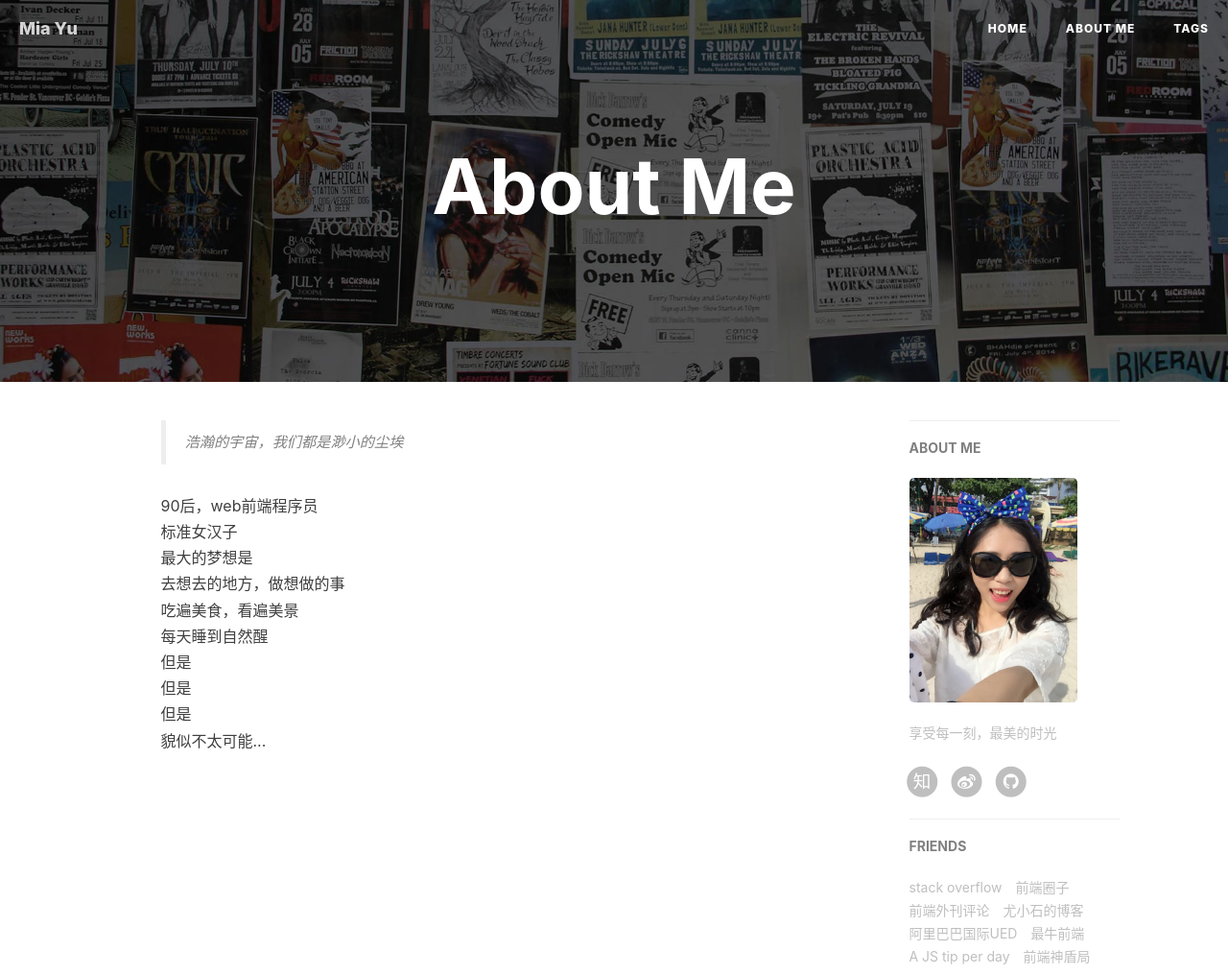
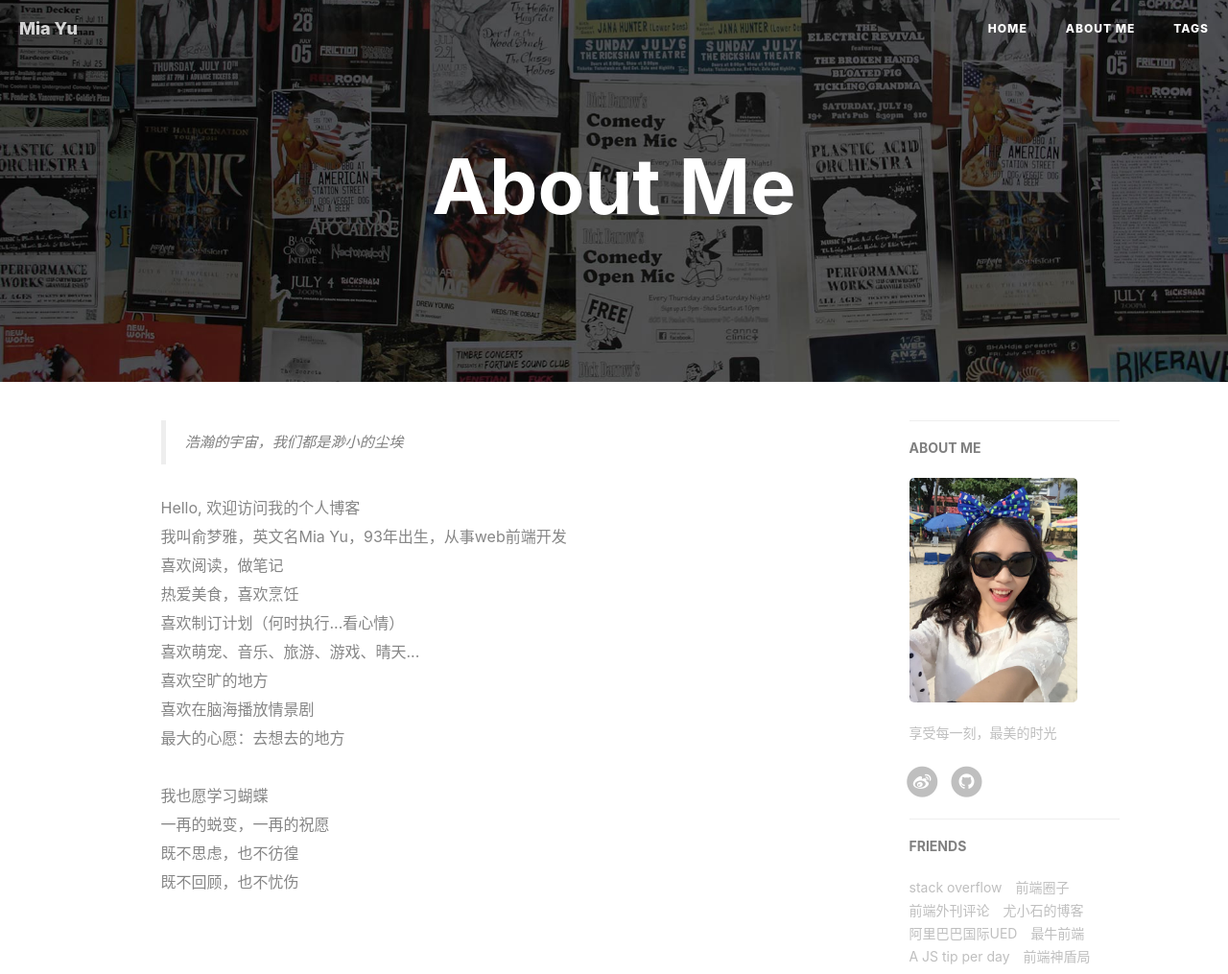
Before and after one commit to yomonah/yomonah.github.io, a Jekyll site: the page built from about.html, in a window 1280 px wide, cut to the strip 0-1015 px from the top of the page. Shown: the whole strip at 96% size. Built offline with Jekyll 4.4.1, drawn with Linux system fonts in a browser that asks for light colours; nearby versions of some CDN libraries; comment, search, counter and statistics services are not loaded.

Commit message:
update article

```diff
--- a/_config.yml
+++ b/_config.yml
@@ -13,7 +13,7 @@ baseurl: ""                             # for example, '/blog' if your blog host
 # SNS settings
 RSS: false
 weibo_username:     3153005112
-zhihu_username:     暂无
+#zhihu_username:     暂无
 github_username:    yomonah
 # twitter_username:
 # facebook_username:
--- a/about.html
+++ b/about.html
@@ -10,16 +10,20 @@ header-img: "img/home-bg.jpg"
     <!--copied from markdown -->
     <blockquote><p>浩瀚的宇宙，我们都是渺小的尘埃</p></blockquote>
 
-    <p>90后，web前端程序员<br>
-    标准女汉子 <br>
-    最大的梦想是<br>
-    去想去的地方，做想做的事<br>
-    吃遍美食，看遍美景<br>
-    每天睡到自然醒<br>
-    但是<br>
-    但是<br>
-    但是<br>
-    貌似不太可能...<br>
+    <p style="color:#868686; line-height:30px">Hello, 欢迎访问我的个人博客<br>
+    我叫俞梦雅，英文名Mia Yu，93年出生，从事web前端开发 <br>
+    喜欢阅读，做笔记<br>
+    热爱美食，喜欢烹饪<br>
+    喜欢制订计划（何时执行...看心情）<br>
+    喜欢萌宠、音乐、旅游、游戏、晴天...<br>
+    喜欢空旷的地方<br>
+    喜欢在脑海播放情景剧<br>
+    最大的心愿：去想去的地方<br>
+    <br>
+    我也愿学习蝴蝶<br>
+    一再的蜕变，一再的祝愿<br>
+    既不思虑，也不彷徨<br>
+    既不回顾，也不忧伤<br>
     </p>
 
 </div>
--- a/css/hux-blog.css
+++ b/css/hux-blog.css
@@ -654,7 +654,7 @@ pre code {
 }
 .post-content-preview {
   font-size: 13px;
-  font-style: italic;
+  /*font-style: italic;*/
   color: #a3a3a3;
 }
 .post-content-preview:hover {
--- a/less/hux-blog.less
+++ b/less/hux-blog.less
@@ -539,7 +539,7 @@ pre code{
 // Hux add home-page post-content-preview
 .post-content-preview{
     font-size: 13px;
-    font-style: italic;
+    // font-style: italic;
     color:#a3a3a3;
     &:hover{
         color: @brand-primary;
```
Also changed, not shown: _posts/2017-03-08-webpack-dev-server.md (added, +55 -0 lines).
